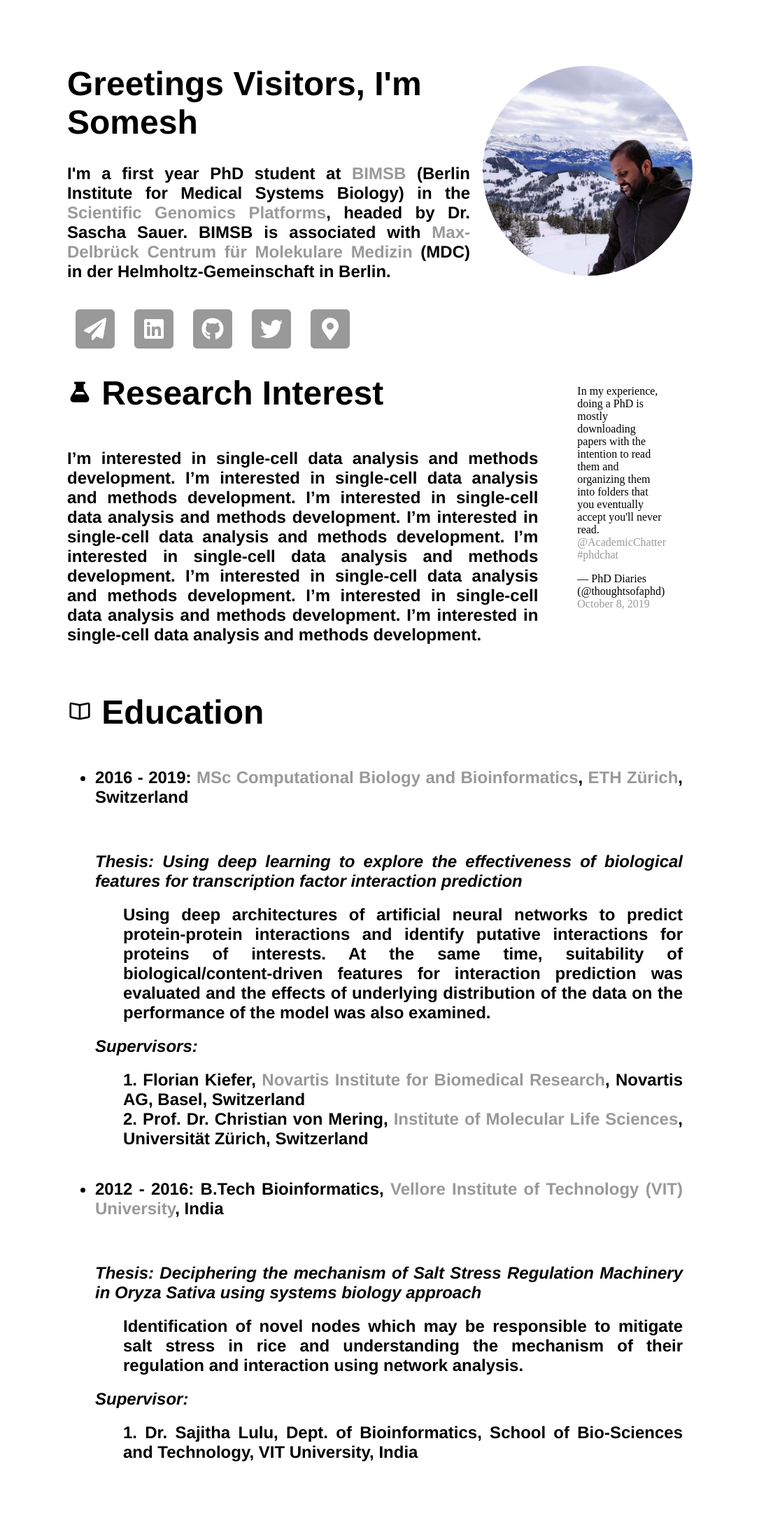
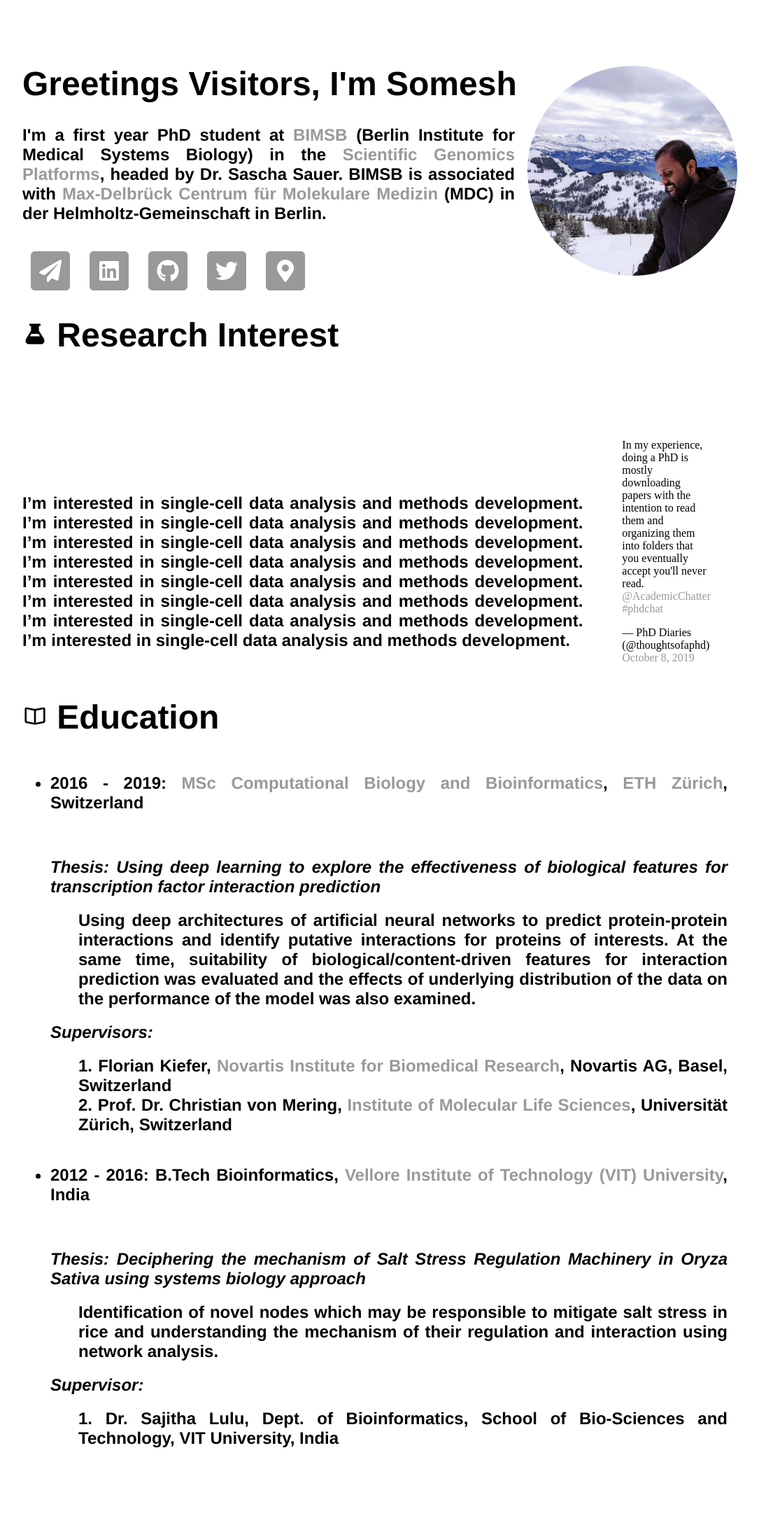
Before and after one commit to saisomesh2594/saisomesh2594.github.io, a Jekyll site: the page built from index.html, in a window 1280 px wide. Shown: the whole page at 70% size, without its empty margins (96-1181 px from the left). Built offline with Jekyll 4.4.1, drawn with Linux system fonts in a browser that asks for light colours; comment, search, counter and statistics services are not loaded.

Commit message:
increase width

```diff
--- a/css/main.css
+++ b/css/main.css
@@ -1,6 +1,6 @@
 body {
     margin: 60px auto;
-    width: 70%;
+    width: 80%;
 }
 
 /*nav ul, footer ul {
@@ -102,13 +102,14 @@ footer {
 }
 
 #researchtrial {
+
 	display: flex;
   	flex-flow: column nowrap;
   	justify-content: space-between;
 }
 
 #twitter {
-	padding-top: 2rem;
+	padding-top: 12rem;
 }
 
 
```
